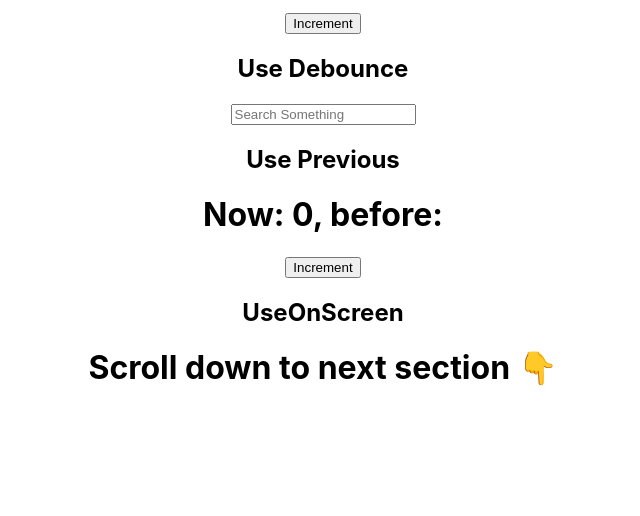
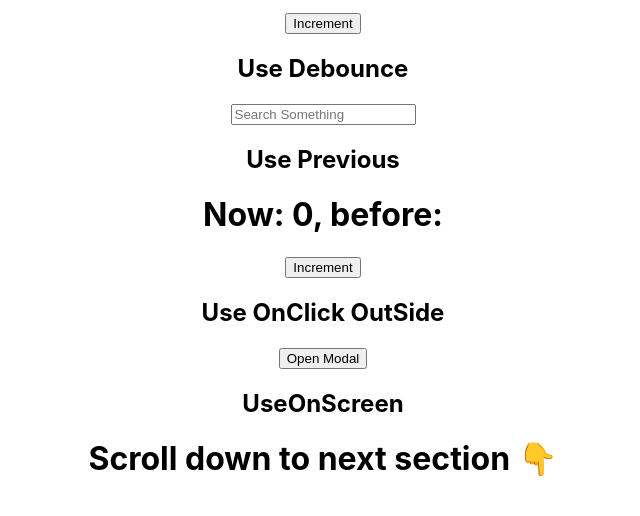
Before and after one commit to LiuL0703/react-hooks-examples, a React (Create React App) app: page / in a window 1280 px wide. Shown: the part 672-1188 px from the top of the page, without its empty margins (317-957 px from the left). Built offline with nearby package versions, Linux system fonts and the light colour scheme.

Commit message:
feat:useOnClickOutside

```diff
--- a/src/App.js
+++ b/src/App.js
@@ -8,6 +8,7 @@ import UseMemo from './useMemo';
 import UseDebounce from './useDebounce';
 import UseOnScreen from './useOnScreen';
 import UsePrevious from './usePrevious';
+import UseOnClickOutside from './useOnClickOutside';
 
 function App() {
   return (
@@ -29,6 +30,8 @@ function App() {
         <UseDebounce />
         <h2>Use Previous</h2>
         <UsePrevious />
+        <h2>Use OnClick OutSide</h2>
+        <UseOnClickOutside />
         <h2>UseOnScreen</h2>
         <UseOnScreen />
     </div>
--- /dev/null
+++ b/src/useOnClickOutside/index.js
@@ -0,0 +1,45 @@
+import React, { useState, useEffect, useRef } from 'react';
+
+export default function UseOnClickOutsideApp(){
+  const ref = useRef();
+
+  const [isModalOpen, setModalOpen] = useState(false);
+
+  useOnClickOutside(ref, ()=> setModalOpen(false));
+
+  return (
+    <div>
+      {
+        isModalOpen ? (
+          <div ref={ref}>
+           👋 Hey, It's a modal. Click anywhere outside of it to close
+          </div>
+        ) : (
+          <button onClick={()=> setModalOpen(true)}>
+            Open Modal
+          </button>
+        )
+      }
+    </div>
+  )
+}
+
+function useOnClickOutside(ref, handler){
+  useEffect(
+    ()=>{
+      const listener = event => {
+        if(!ref.current || ref.current.contains(event.target)){
+          return;
+        }
+        handler(event);
+      }
+      document.addEventListener('mousedown',listener);
+      document.addEventListener('touchstart', listener);
+      return ()=>{
+        document.removeEventListener('mousedown',listener);
+        document.removeEventListener('touchstart',listener);
+      };
+    },
+    [ref,handler]
+  );
+}
```
